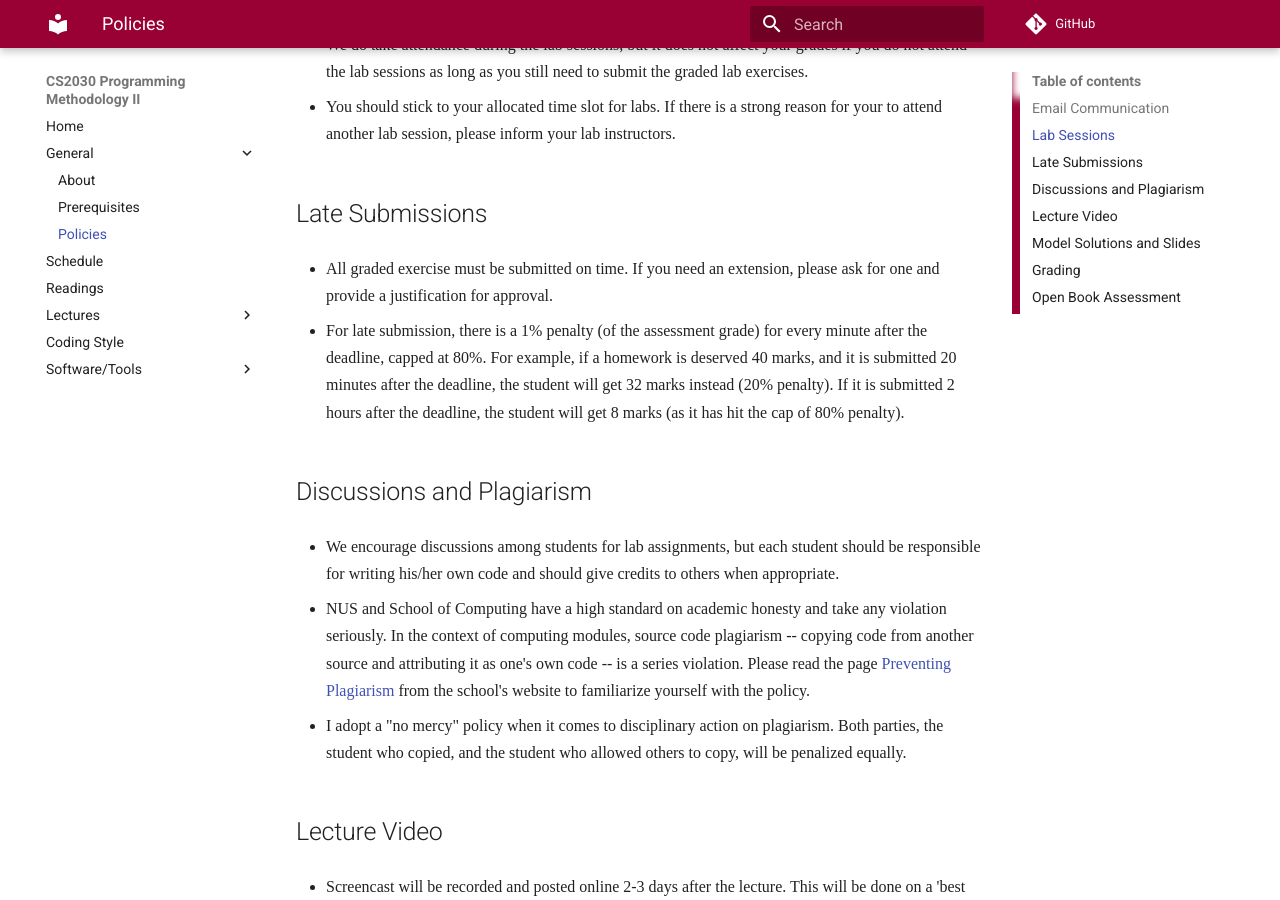
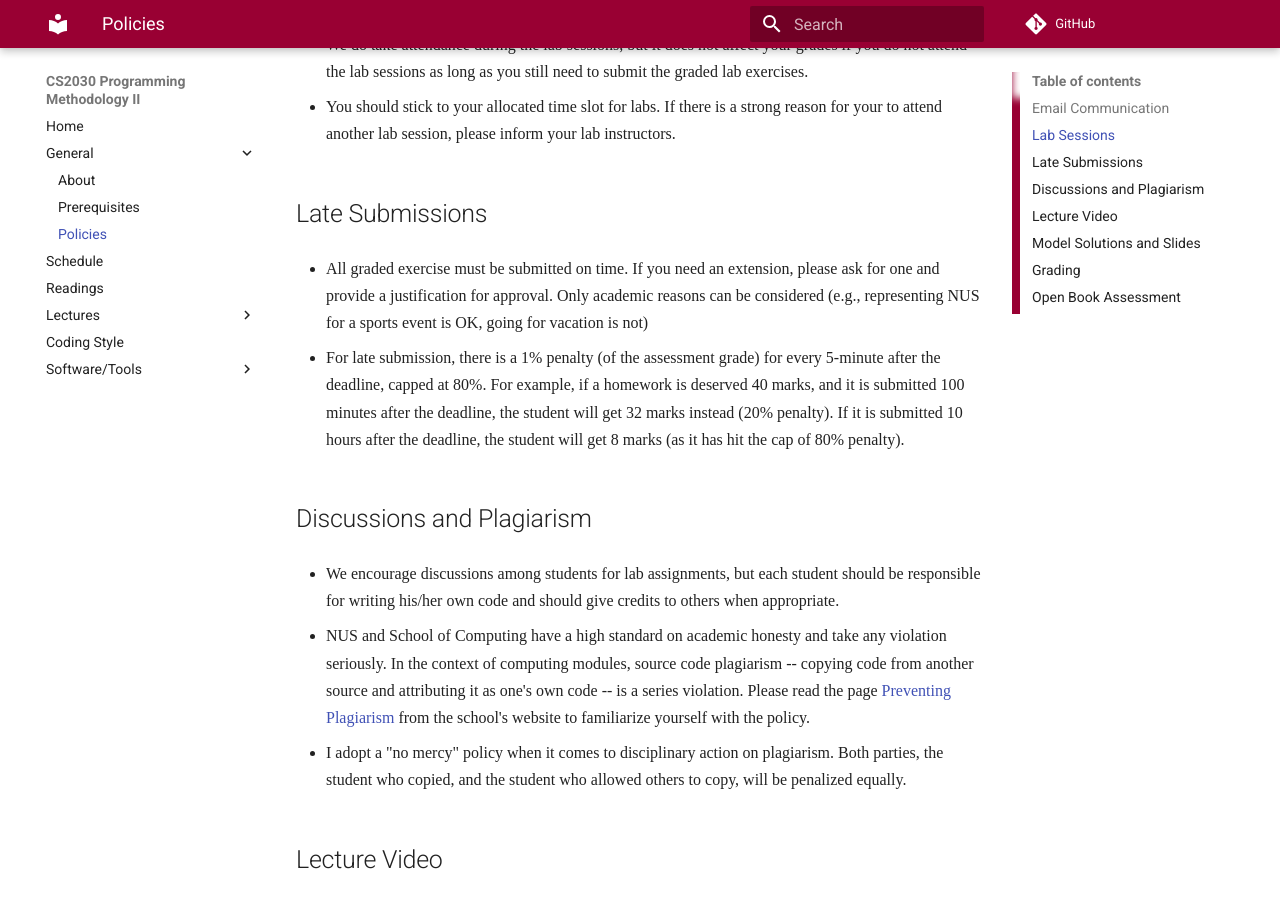
Before and after one commit to nus-cs2030/1718-s2, an MkDocs documentation site: the page built from docs/policies.md, in a window 1280 px wide and 900 px high, scrolled down 496 px. Built offline with MkDocs 1.6.1 and Material for MkDocs 9.7.7, drawn with Linux system fonts in a browser that asks for light colours; some web fonts are replaced; comment, search, counter and statistics services are not loaded; old or Windows-style settings are respelled for this version of MkDocs.

Commit message:
Update policy information

```diff
--- a/docs/policies.md
+++ b/docs/policies.md
@@ -16,9 +16,9 @@
 
 ## Late Submissions
 
-* All graded exercise must be submitted on time.  If you need an extension, please ask for one and provide a justification for approval.
+* All graded exercise must be submitted on time.  If you need an extension, please ask for one and provide a justification for approval.  Only academic reasons can be considered (e.g., representing NUS for a sports event is OK, going for vacation is not)
 
-* For late submission, there is a 1% penalty (of the assessment grade) for every minute after the deadline, capped at 80%.  For example, if a homework is deserved 40 marks, and it is submitted 20 minutes after the deadline, the student will get 32 marks instead (20% penalty).  If it is submitted 2 hours after the deadline, the student will get 8 marks (as it has hit the cap of 80% penalty).
+* For late submission, there is a 1% penalty (of the assessment grade) for every 5-minute after the deadline, capped at 80%.  For example, if a homework is deserved 40 marks, and it is submitted 100 minutes after the deadline, the student will get 32 marks instead (20% penalty).  If it is submitted 10 hours after the deadline, the student will get 8 marks (as it has hit the cap of 80% penalty).
 
 ## Discussions and Plagiarism
 
```
